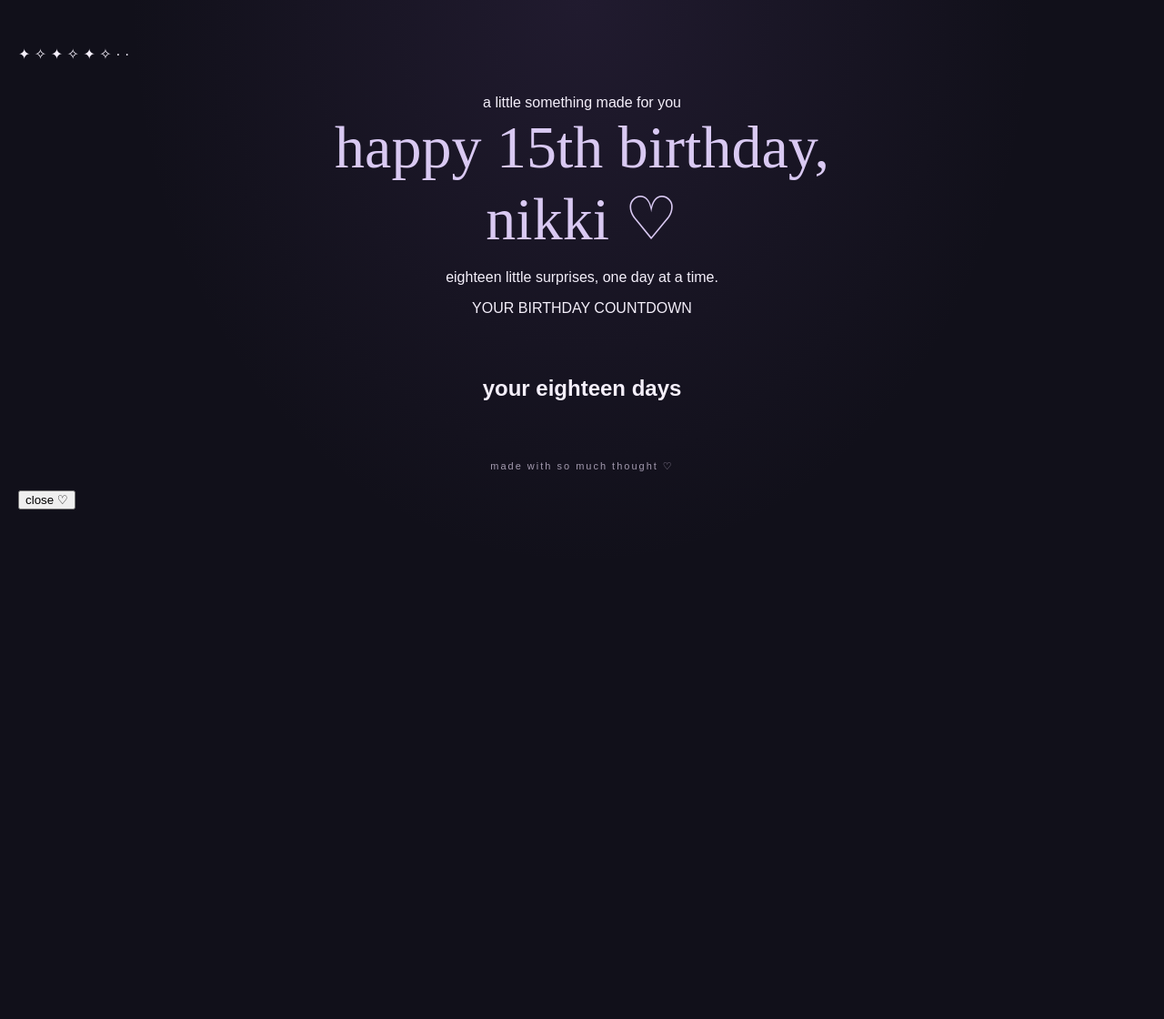
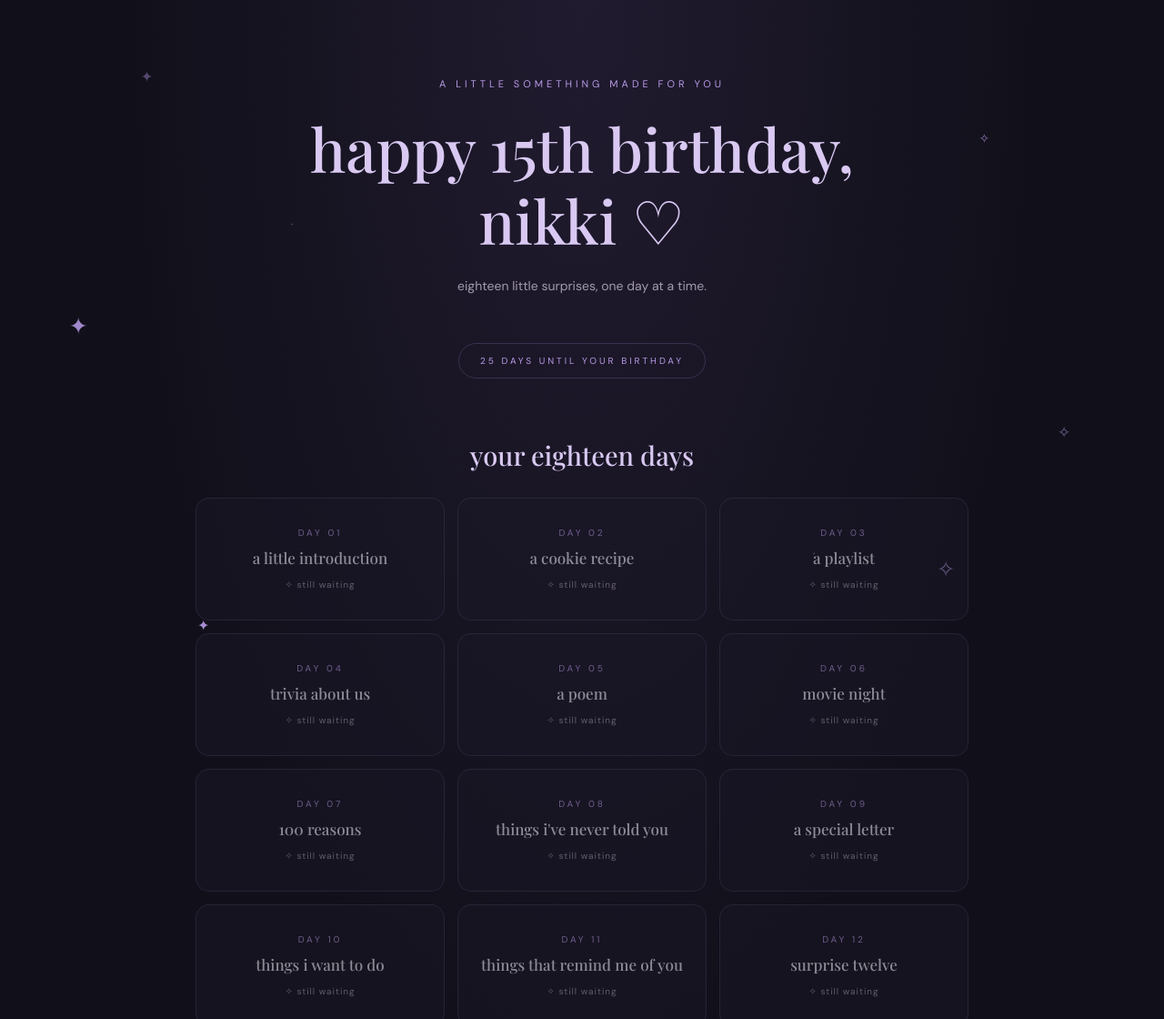
Before and after one commit to jollyjasmine009-droid/nikki-birthday-countdown, a plain HTML site: page index.html in a window 1280 px wide. Shown: the top 1120 px of the page at 91% size. Before the commit the page ends 800 px from the top, so only its background shows below. Drawn offline with nearby package versions, Linux system fonts and the light colour scheme.

Commit message:
Update index.html

```diff
--- a/index.html
+++ b/index.html
@@ -1,15 +1,15 @@
 
 <!DOCTYPE html>
-<html>
+<html lang="en">
 <head>
-  <meta>
-  <meta>
-  <meta>
+  <meta charset="UTF-8">
+  <meta name="viewport" content="width=device-width, initial-scale=1.0">
+  <meta name="description" content="Eighteen little surprises for Nikki's birthday.">
   <title>Happy Birthday, Nikki ♡</title>
 
-  <link>
-  <link crossorigin>
-  <link>
+  <link rel="preconnect" href="https://fonts.googleapis.com">
+  <link rel="preconnect" href="https://fonts.gstatic.com" crossorigin>
+  <link href="https://fonts.googleapis.com/css2?family=DM+Sans:wght@400;500;600&family=Playfair+Display:wght@500;600;700&display=swap" rel="stylesheet">
 
   <style>
     :root {
@@ -298,50 +298,50 @@
 
 <body>
 
-  <div aria-hidden="true">
-    <span>✦</span>
-    <span>✧</span>
-    <span>✦</span>
-    <span>✧</span>
-    <span>✦</span>
-    <span>✧</span>
-    <span>·</span>
-    <span>·</span>
+  <div class="stars" aria-hidden="true">
+    <span class="star">✦</span>
+    <span class="star">✧</span>
+    <span class="star">✦</span>
+    <span class="star">✧</span>
+    <span class="star">✦</span>
+    <span class="star">✧</span>
+    <span class="star">·</span>
+    <span class="star">·</span>
   </div>
 
   <main>
     <header>
-      <div>a little something made for you</div>
+      <div class="eyebrow">a little something made for you</div>
 
       <h1>happy 15th birthday,<br>nikki ♡</h1>
 
-      <p>
+      <p class="intro">
         eighteen little surprises, one day at a time.
       </p>
 
-      <div>
+      <div class="countdown" id="countdown">
         YOUR BIRTHDAY COUNTDOWN
       </div>
     </header>
 
-    <h2>your eighteen days</h2>
+    <h2 class="section-heading">your eighteen days</h2>
 
-    <section aria-label="Birthday surprises"></section>
+    <section class="days" id="days" aria-label="Birthday surprises"></section>
 
     <footer>made with so much thought ♡</footer>
   </main>
 
-  <div aria-modal="true" aria-labelledby="modal-title">
-    <div>
-      <div></div>
+  <div class="modal" id="modal" role="dialog" aria-modal="true" aria-labelledby="modal-title">
+    <div class="modal-content">
+      <div class="modal-day" id="modal-day"></div>
 
-      <h2></h2>
+      <h2 id="modal-title"></h2>
 
-      <p></p>
+      <p id="modal-body"></p>
 
-      <a hidden></a>
+      <a class="gift-link" id="modal-link" href="#" target="_blank" rel="noopener noreferrer" hidden></a>
 
-      <button>
+      <button class="close" id="close-button" type="button">
         close ♡
       </button>
     </div>
@@ -451,7 +451,7 @@
         values[part.type] = part.value;
       });
 
-      return '${values.year}-${values.month}-${values.day}';
+      return `${values.year}-${values.month}-${values.day}`;
     }
 
     function updateCountdown() {
@@ -463,14 +463,14 @@
         return;
       }
 
-      const todayDate = new Date('${today}T12:00:00Z');
-      const targetDate = new Date('${birthdayDate}T12:00:00Z');
+      const todayDate = new Date(`${today}T12:00:00Z`);
+      const targetDate = new Date(`${birthdayDate}T12:00:00Z`);
 
       const days = Math.ceil(
         (targetDate - todayDate) / (1000 * 60 * 60 * 24)
       );
 
-      countdown.textContent = '${days} DAYS UNTIL YOUR BIRTHDAY';
+      countdown.textContent = `${days} DAYS UNTIL YOUR BIRTHDAY`;
     }
 
     function renderDays() {
@@ -481,7 +481,7 @@
 
       gifts.forEach((gift, index) => {
         const number = index + 1;
-        const date = '2026-12-${String(number).padStart(2, "0")}';
+        const date = `2026-12-${String(number).padStart(2, "0")}`;
         const unlocked = today >= date;
 
         const button = document.createElement("button");
@@ -491,7 +491,7 @@
 
         const dayNumber = document.createElement("span");
         dayNumber.className = "day-number";
-        dayNumber.textContent = 'DAY ${String(number).padStart(2, "0")}';
+        dayNumber.textContent = `DAY ${String(number).padStart(2, "0")}`;
 
         const dayName = document.createElement("span");
         dayName.className = "day-name";
@@ -515,14 +515,14 @@
 
     function openGift(number) {
       const today = getChicagoDate();
-      const date = '2026-12-${String(number).padStart(2, "0")}';
+      const date = `2026-12-${String(number).padStart(2, "0")}`;
 
       if (today < date) return;
 
       const gift = gifts[number - 1];
 
       document.getElementById("modal-day").textContent =
-        'DAY ${String(number).padStart(2, "0")}';
+        `DAY ${String(number).padStart(2, "0")}`;
 
       document.getElementById("modal-title").textContent = gift.title;
       document.getElementById("modal-body").textContent = gift.body || "";
```
